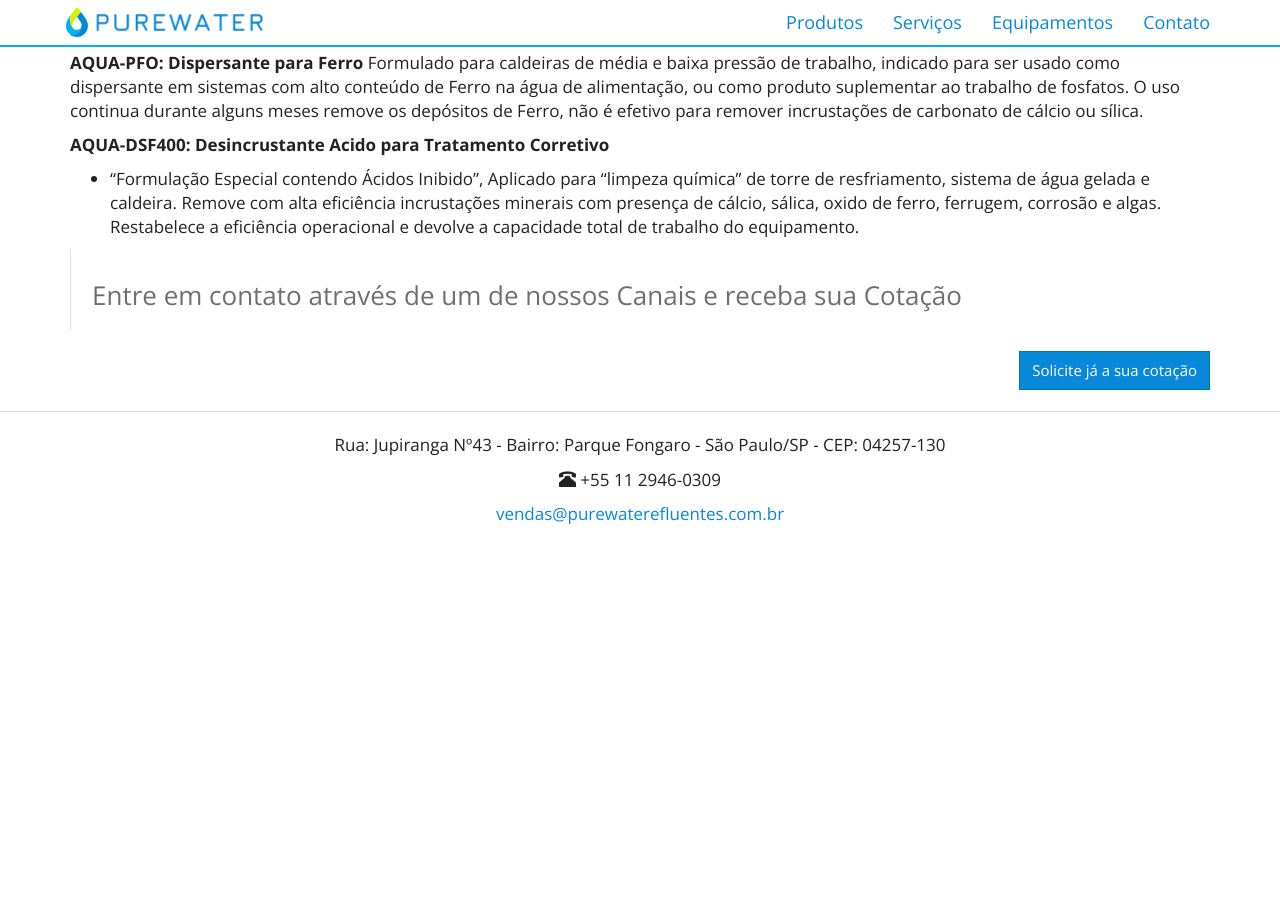
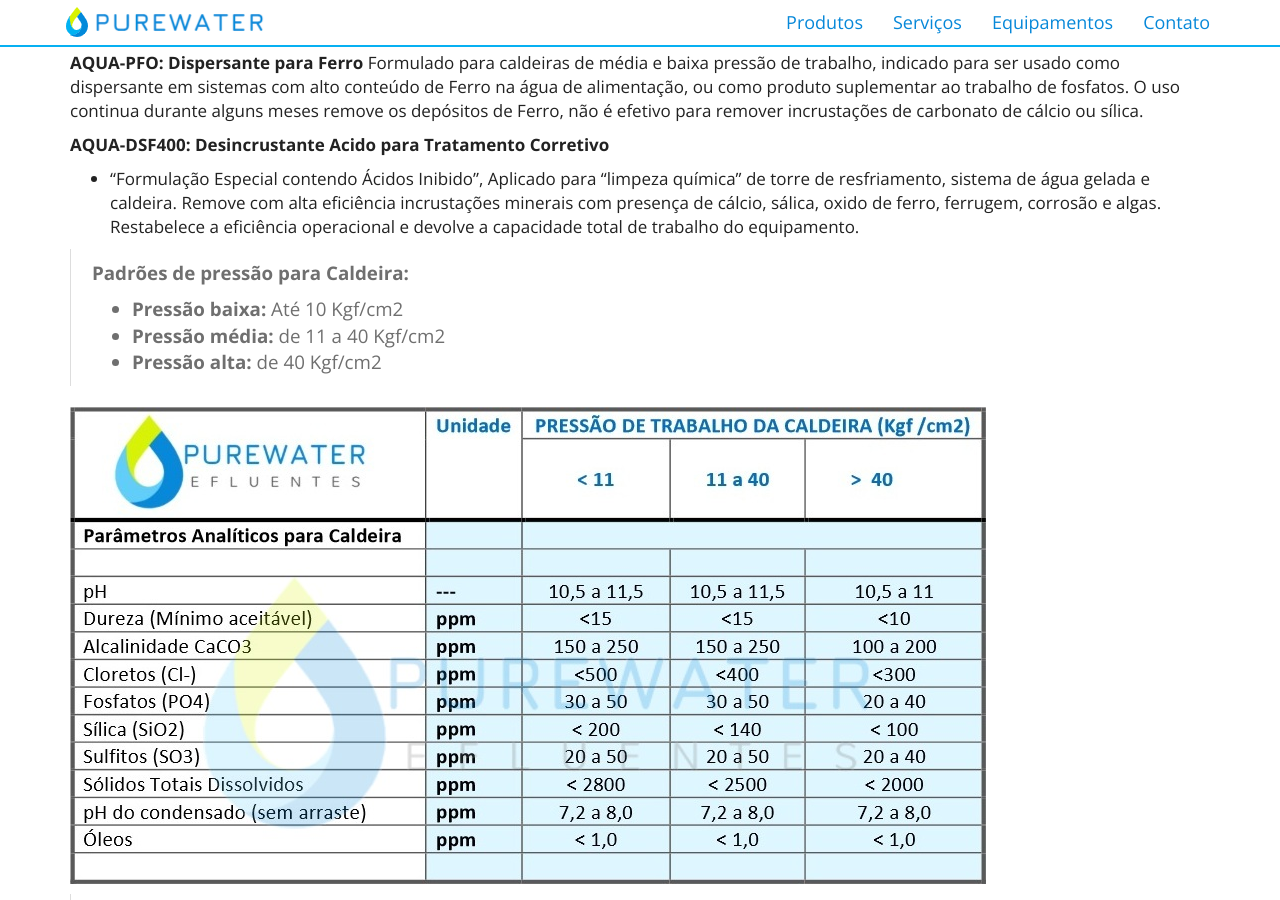
Before and after one commit to purewaterefluentes/purewaterefluentes.github.io, a Jekyll site: the page built from produtos/produtos_para_tratamento_de_Caldeiras.md, in a window 1280 px wide and 900 px high, scrolled down 1292 px. Built offline with Jekyll 4.4.1, drawn with Linux system fonts in a browser that asks for light colours; nearby versions of some CDN libraries; library files that are not in the unit come from our copies; before the commit the page ends 1828 px from its top, so only the background shows below that.

Commit message:
Update produtos_para_tratamento_de_Caldeiras.md

```diff
--- a/produtos/produtos_para_tratamento_de_Caldeiras.md
+++ b/produtos/produtos_para_tratamento_de_Caldeiras.md
@@ -35,5 +35,12 @@
 **AQUA-DSF400: Desincrustante Acido para Tratamento Corretivo**
 - "Formulação Especial contendo Ácidos Inibido”, Aplicado para “limpeza química” de torre de resfriamento, sistema de água gelada e caldeira. Remove com alta eficiência incrustações minerais com presença de cálcio, sálica, oxido de ferro, ferrugem, corrosão e algas. Restabelece a eficiência operacional e devolve a capacidade total de trabalho do equipamento.
 
+>**Padrões de pressão para Caldeira:**
+ - **Pressão baixa:** Até 10 Kgf/cm2
+ - **Pressão média:** de 11 a 40 Kgf/cm2
+ - **Pressão alta:** de 40 Kgf/cm2
+
+<img src="../../website/images/Tabela_parametros_controle_qualidade_agua_caldeira.jpg" class="figure-img img-fluid rounded" alt="Tabela de Parâmetros para Controle de água de caldeira" style="max-width: 100%;" >
+
 >
 ### Entre em contato através de um de nossos Canais e receba sua Cotação
```
